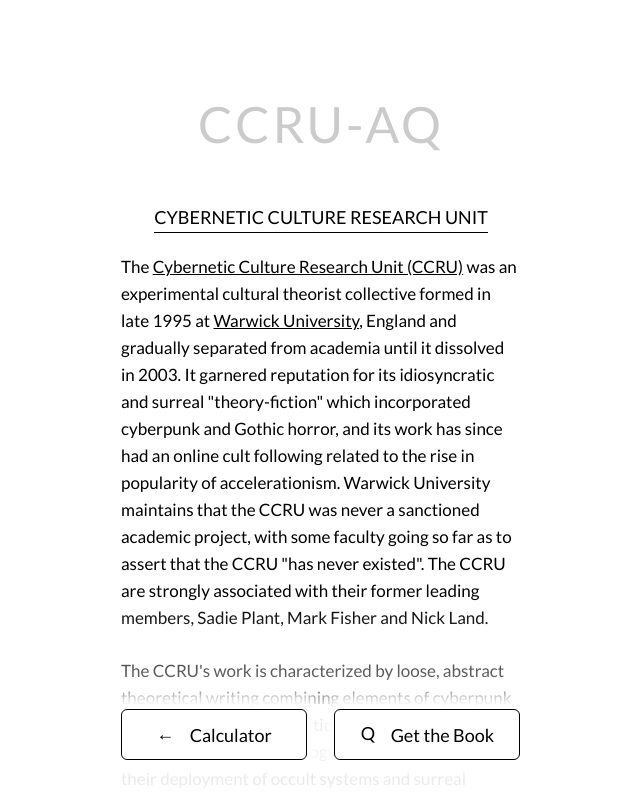
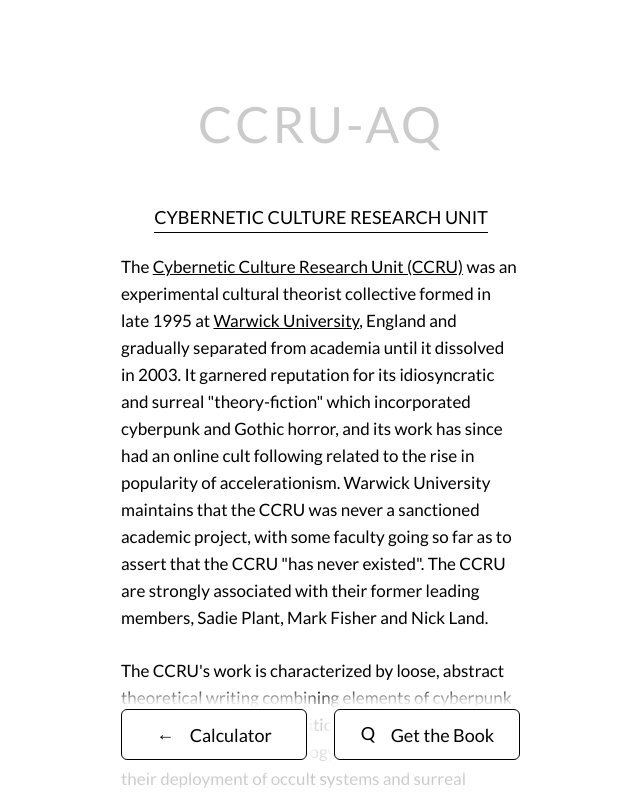
Before and after one commit to Alektryon/ccru-aq, a plain HTML site: page about/index.html in a window 1280 px wide. Shown: the top 798 px of the page, without its empty margins (319-959 px from the left). Drawn offline with Linux system fonts and the light colour scheme.

Commit message:
Update index.html

```diff
--- a/about/index.html
+++ b/about/index.html
@@ -175,7 +175,7 @@
 	.top:after {
 		content:" ";
 		background:linear-gradient(rgba(255,255,255,0), #fff);
-		height:200px;
+		height:81px;
 		width:100%;
 		display:block;
 		position:fixed;
```
